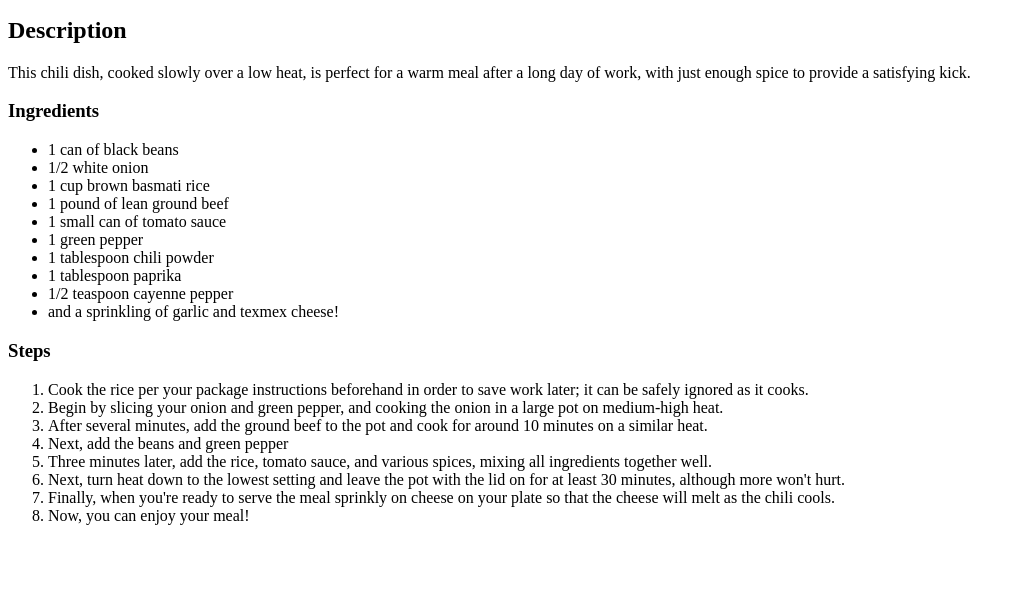
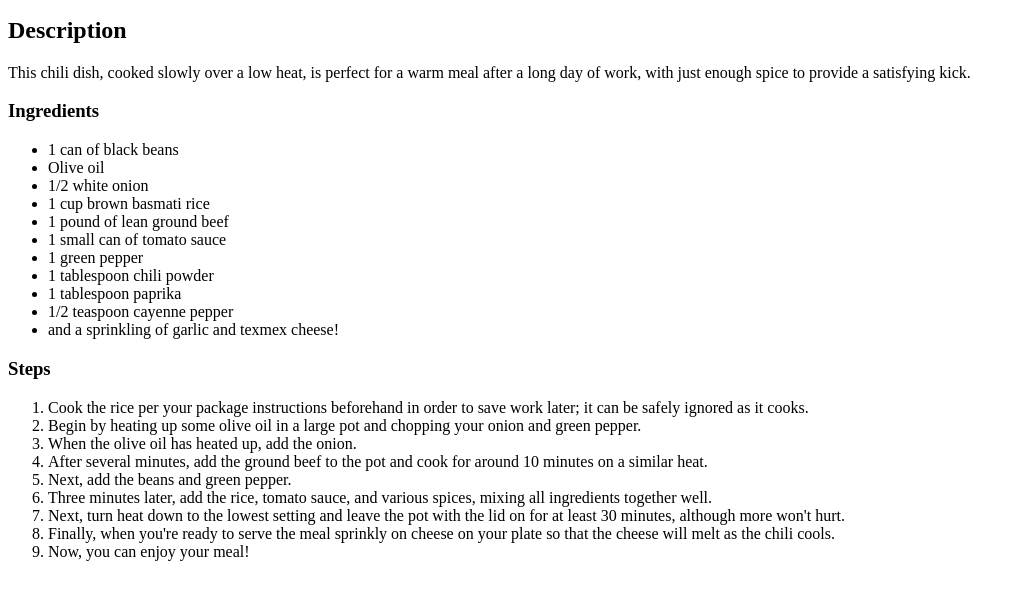
Before and after one commit to diogenes-4/odin-recipes, a plain HTML site: page recipes/chili.html in a window 1280 px wide. Shown: the part 101-700 px from the top of the page, without its empty margins (0-1025 px from the left). Drawn offline with Linux system fonts and the light colour scheme.

Commit message:
Complete recipe and steps

```diff
--- a/recipes/chili.html
+++ b/recipes/chili.html
@@ -14,6 +14,7 @@
             <h3>Ingredients</h3>
                 <ul>
                     <li>1 can of black beans</li>
+                    <li>Olive oil</li>
                     <li>1/2 white onion</li>
                     <li>1 cup brown basmati rice</li>
                     <li>1 pound of lean ground beef</li>
@@ -27,9 +28,10 @@
             <h3>Steps</h3>
                 <ol>
                     <li>Cook the rice per your package instructions beforehand in order to save work later; it can be safely ignored as it cooks.</li>
-                    <li>Begin by slicing your onion and green pepper, and cooking the onion in a large pot on medium-high heat.</li>
+                    <li>Begin by heating up some olive oil in a large pot and chopping your onion and green pepper.
+                    <li>When the olive oil has heated up, add the onion.</li>
                     <li>After several minutes, add the ground beef to the pot and cook for around 10 minutes on a similar heat.</li>
-                    <li>Next, add the beans and green pepper</li>
+                    <li>Next, add the beans and green pepper.</li>
                     <li>Three minutes later, add the rice, tomato sauce, and various spices, mixing all ingredients together well.</li>
                     <li>Next, turn heat down to the lowest setting and leave the pot with the lid on for at least 30 minutes, although more won't hurt.</li>
                     <li>Finally, when you're ready to serve the meal sprinkly on cheese on your plate so that the cheese will melt as the chili cools.</li>
```
